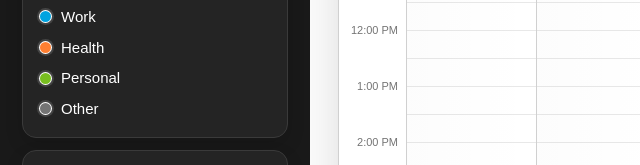
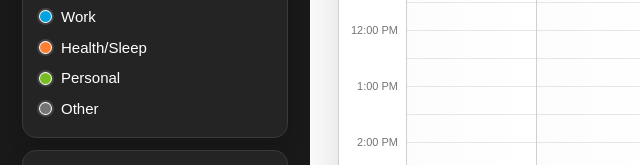
Before and after one commit to SOLSOnlineAdvising/Student-Weekly-Planner, a plain HTML site: page index.html in a window 1280 px wide. Shown: the part 489-654 px from the top of the page, 0-640 px from the left. Drawn offline with Linux system fonts and the light colour scheme.

Commit message:
Update index.html
Updated "Health" to "Health/Sleep"

```diff
--- a/index.html
+++ b/index.html
@@ -301,7 +301,7 @@
       const CATEGORIES = {
         school:   { label: 'School (Work/Study)', color: '#FFC627', school: true },
         work:     { label: 'Work', color: '#00A3E0', school: false },
-        health:   { label: 'Health', color: '#FF7F32', school: false },
+        health:   { label: 'Health/Sleep', color: '#FF7F32', school: false },
         personal: { label: 'Personal', color: '#78BE20', school: false },
         other:    { label: 'Other', color: '#747474', school: false }
       };
```
